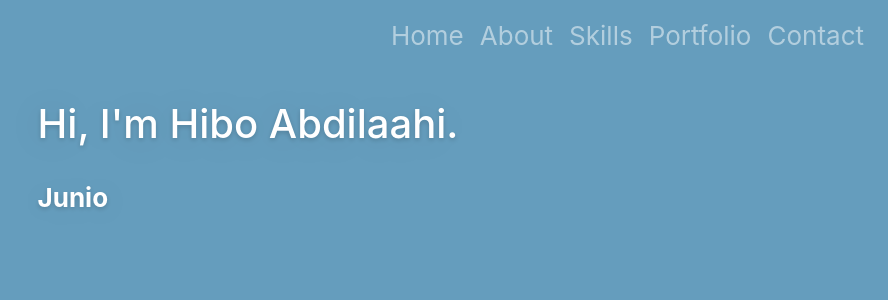
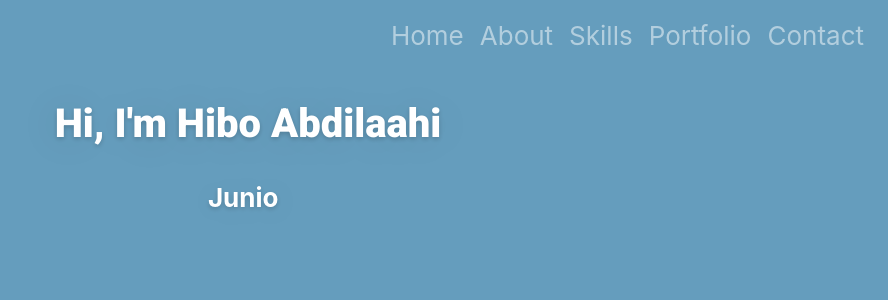
Before and after one commit to hiboabd/personal_website, a React (Create React App) app in the folder my-app/: page / in a window 1280 px wide. Shown: the top 300 px of the page, without its empty margins (392-1280 px from the left). Built offline with nearby package versions, Linux system fonts and the light colour scheme.

Commit message:
Changing font

```diff
--- a/my-app/public/index.html
+++ b/my-app/public/index.html
@@ -8,6 +8,8 @@
       name="description"
       content="Web site created using create-react-app"
     />
+
+    <link href="https://fonts.googleapis.com/css2?family=Roboto:wght@300;900&display=swap" rel="stylesheet">
     <!--
       manifest.json provides metadata used when your web app is installed on a
       user's mobile device or desktop. See https://developers.google.com/web/fundamentals/web-app-manifest/
--- a/my-app/src/App.css
+++ b/my-app/src/App.css
@@ -94,8 +94,14 @@
   text-shadow: 0px 2px 40px #00000020, 0px 2px 5px #00000030;
 }
 
+.home-text{
+  text-align: center;
+}
+
 h1{
+  font-family: 'Roboto', sans-serif;
   color: white;
+  font-weight: 900;
 }
 
 p{
--- a/my-app/src/components/home.js
+++ b/my-app/src/components/home.js
@@ -6,7 +6,7 @@
   return (
     <div className="home-container">
       <div className="home-text">
-          <h1> Hi, I'm Hibo Abdilaahi. </h1>
+          <h1> Hi, I'm Hibo Abdilaahi </h1>
           <div className="dynamic-text">
             <p>
               <Typical
```
